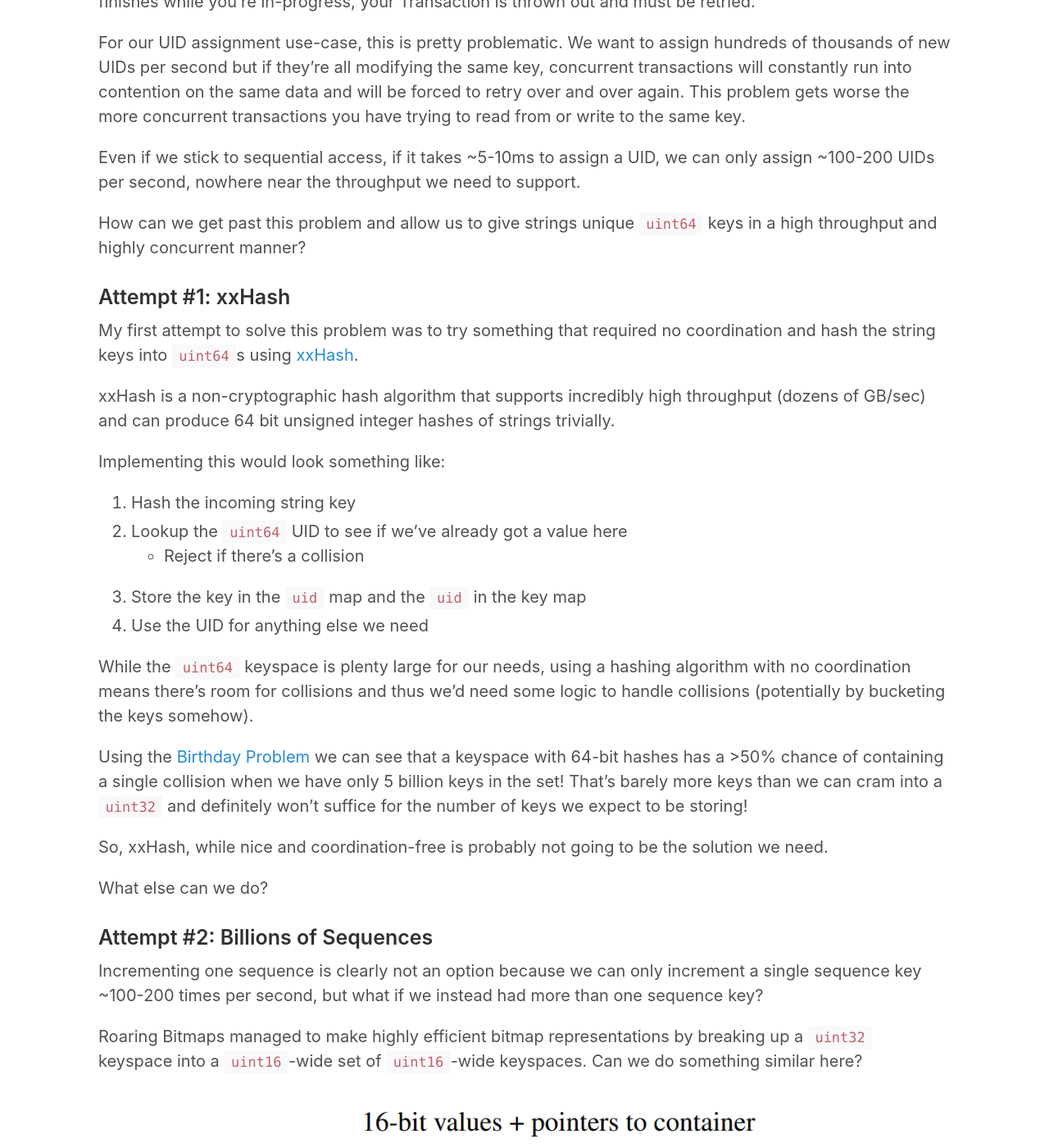
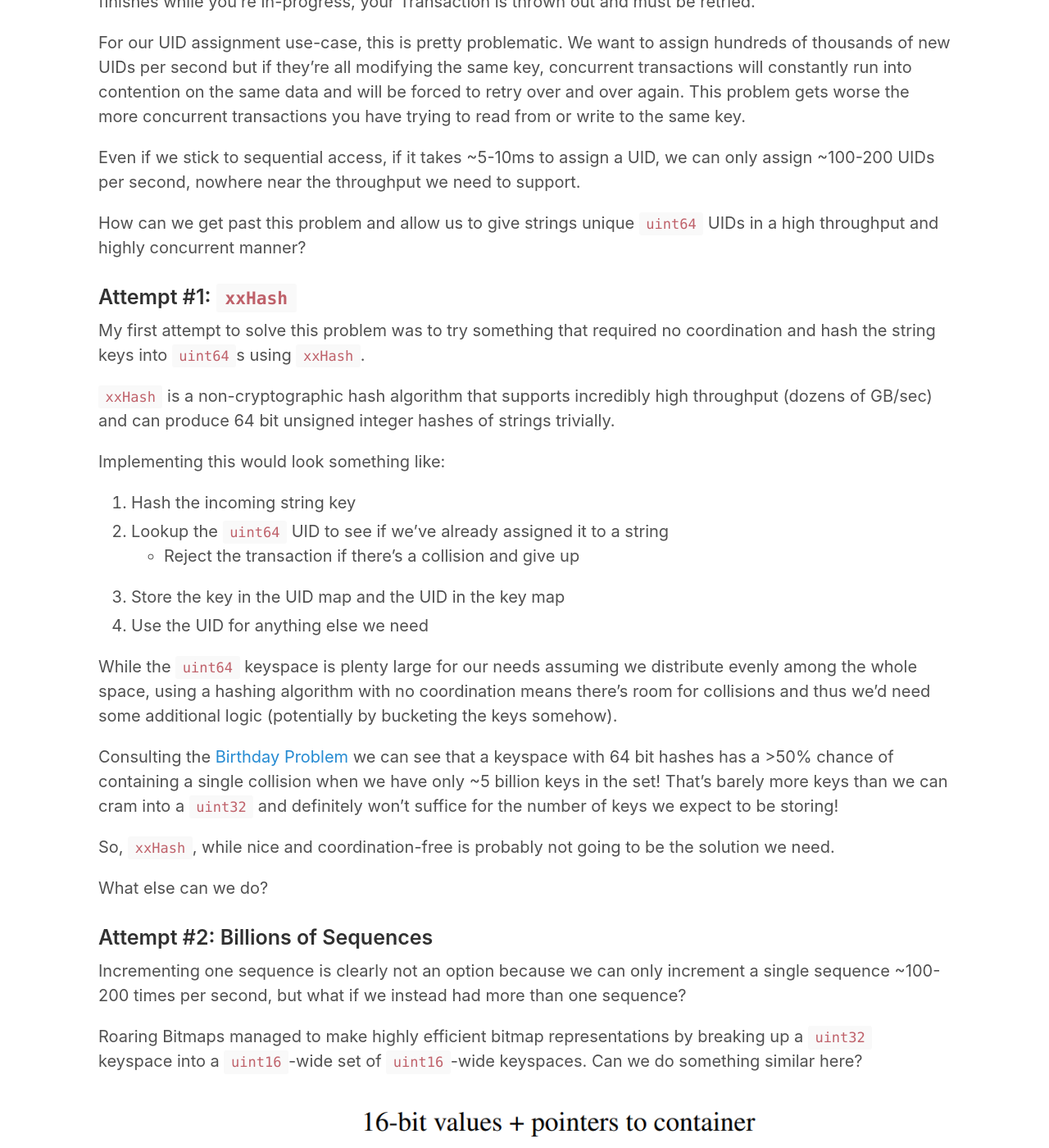
Before and after one commit to jazware/jazco-dev, a Jekyll site: the page built from _posts/2025-09-26-interning.md, in a window 1280 px wide and 1400 px high, scrolled down 2579 px. Shown: the whole window at 82% size. Built offline with Jekyll 4.4.1, drawn with Linux system fonts in a browser that asks for light colours; some of the changed text lies outside the part shown.

Commit message:
Second pass edit

```diff
--- a/_posts/2025-09-26-interning.md
+++ b/_posts/2025-09-26-interning.md
@@ -1,7 +1,7 @@
 ---
 layout: post
 title: "Turning Strings into Integers Without Collisions at Scale"
-excerpt: "In the case of distributed, high-throughput string interning, making a system scale horizontally can be achieved by breaking up one large keyspace that requires strict coordination into billions of smaller keyspaces that can be randomly load-balanced across."
+excerpt: "In the case of distributed, high-throughput string interning, horizontal scaling can be achieved by breaking up one large keyspace that requires strict coordination into billions of smaller keyspaces that can be randomly load-balanced across."
 ---
 
 I've recently started building a POC of a [Redis RESP3 Wire Compatible Key/Value Database built on FoundationDB](https://github.com/bluesky-social/kvdb) with [@calabro.io](https://bsky.app/profile/calabro.io) and though it's rather early, it's already spawned a fun distributed systems problem that I thought would be interesting to share.
@@ -70,32 +70,32 @@
 
 Even if we stick to sequential access, if it takes ~5-10ms to assign a UID, we can only assign ~100-200 UIDs per second, nowhere near the throughput we need to support.
 
-How can we get past this problem and allow us to give strings unique `uint64` keys in a high throughput and highly concurrent manner?
+How can we get past this problem and allow us to give strings unique `uint64` UIDs in a high throughput and highly concurrent manner?
 
-### Attempt #1: xxHash
+### Attempt #1: `xxHash`
 
-My first attempt to solve this problem was to try something that required no coordination and hash the string keys into `uint64`s using [xxHash](https://xxhash.com/).
+My first attempt to solve this problem was to try something that required no coordination and hash the string keys into `uint64`s using [`xxHash`](https://xxhash.com/).
 
-xxHash is a non-cryptographic hash algorithm that supports incredibly high throughput (dozens of GB/sec) and can produce 64 bit unsigned integer hashes of strings trivially.
+`xxHash` is a non-cryptographic hash algorithm that supports incredibly high throughput (dozens of GB/sec) and can produce 64 bit unsigned integer hashes of strings trivially.
 
 Implementing this would look something like:
 1. Hash the incoming string key
-2. Lookup the `uint64` UID to see if we've already got a value here
-    - Reject if there's a collision
-3. Store the key in the `uid` map and the `uid` in the key map
+2. Lookup the `uint64` UID to see if we've already assigned it to a string
+    - Reject the transaction if there's a collision and give up
+3. Store the key in the UID map and the UID in the key map
 4. Use the UID for anything else we need
 
-While the `uint64` keyspace is plenty large for our needs, using a hashing algorithm with no coordination means there's room for collisions and thus we'd need some logic to handle collisions (potentially by bucketing the keys somehow).
+While the `uint64` keyspace is plenty large for our needs assuming we distribute evenly among the whole space, using a hashing algorithm with no coordination means there's room for collisions and thus we'd need some additional logic (potentially by bucketing the keys somehow).
 
-Using the [Birthday Problem](https://stackoverflow.com/questions/45788721/where-can-i-find-xxhash64-and-md5-collision-probability-statistics) we can see that a keyspace with 64-bit hashes has a >50% chance of containing a single collision when we have only 5 billion keys in the set! That's barely more keys than we can cram into a `uint32` and definitely won't suffice for the number of keys we expect to be storing!
+Consulting the [Birthday Problem](https://stackoverflow.com/questions/45788721/where-can-i-find-xxhash64-and-md5-collision-probability-statistics) we can see that a keyspace with 64 bit hashes has a >50% chance of containing a single collision when we have only ~5 billion keys in the set! That's barely more keys than we can cram into a `uint32` and definitely won't suffice for the number of keys we expect to be storing!
 
-So, xxHash, while nice and coordination-free is probably not going to be the solution we need.
+So, `xxHash`, while nice and coordination-free is probably not going to be the solution we need.
 
 What else can we do?
 
 ### Attempt #2: Billions of Sequences
 
-Incrementing one sequence is clearly not an option because we can only increment a single sequence key ~100-200 times per second, but what if we instead had more than one sequence key?
+Incrementing one sequence is clearly not an option because we can only increment a single sequence ~100-200 times per second, but what if we instead had more than one sequence?
 
 Roaring Bitmaps managed to make highly efficient bitmap representations by breaking up a `uint32` keyspace into a `uint16`-wide set of `uint16`-wide keyspaces. Can we do something similar here?
 
@@ -173,12 +173,10 @@
 
 Often times when designing distributed systems, patterns and strategies you see in seemingly unrelated libraries can inspire an elegant solution to the problem at hand.
 
-In the case of distributed, high-throughput string interning, making a system scale horizontally can be achieved by breaking up one large keyspace that requires strict coordination into billions of smaller keyspaces that can be randomly load-balanced across.
+In the case of distributed, high-throughput string interning, horizontal scaling can be achieved by breaking up one large keyspace that requires strict coordination into billions of smaller keyspaces that can be randomly load-balanced across.
 
-Both the patterns used in this technique are present elsewhere:
-- Breaking up a large keyspace into a bunch of smaller keyspaces is present in Roaring Bitmaps (among other systems).
-- Letting randomness and large numbers spread out resource contention is present in many load balancing systems.
+Both patterns used in this technique are present elsewhere:
+- Breaking up a large keyspace into a bunch of smaller keyspaces is present in Roaring Bitmaps (among other systems)
+- Letting randomness and large numbers spread out resource contention is present in many load balancing systems
 
-This is one of my favorite parts of growing as an engineer.
-
-The more systems and strategies you familiarize yourself with, the more material you have to draw from when designing something new.
+This is one of my favorite parts of growing as an engineer: the more systems and strategies you familiarize yourself with, the more material you have to draw from when designing something new.
```
Also changed, not shown: other parts of _posts/2025-09-26-interning.md (+6 -6 lines).
